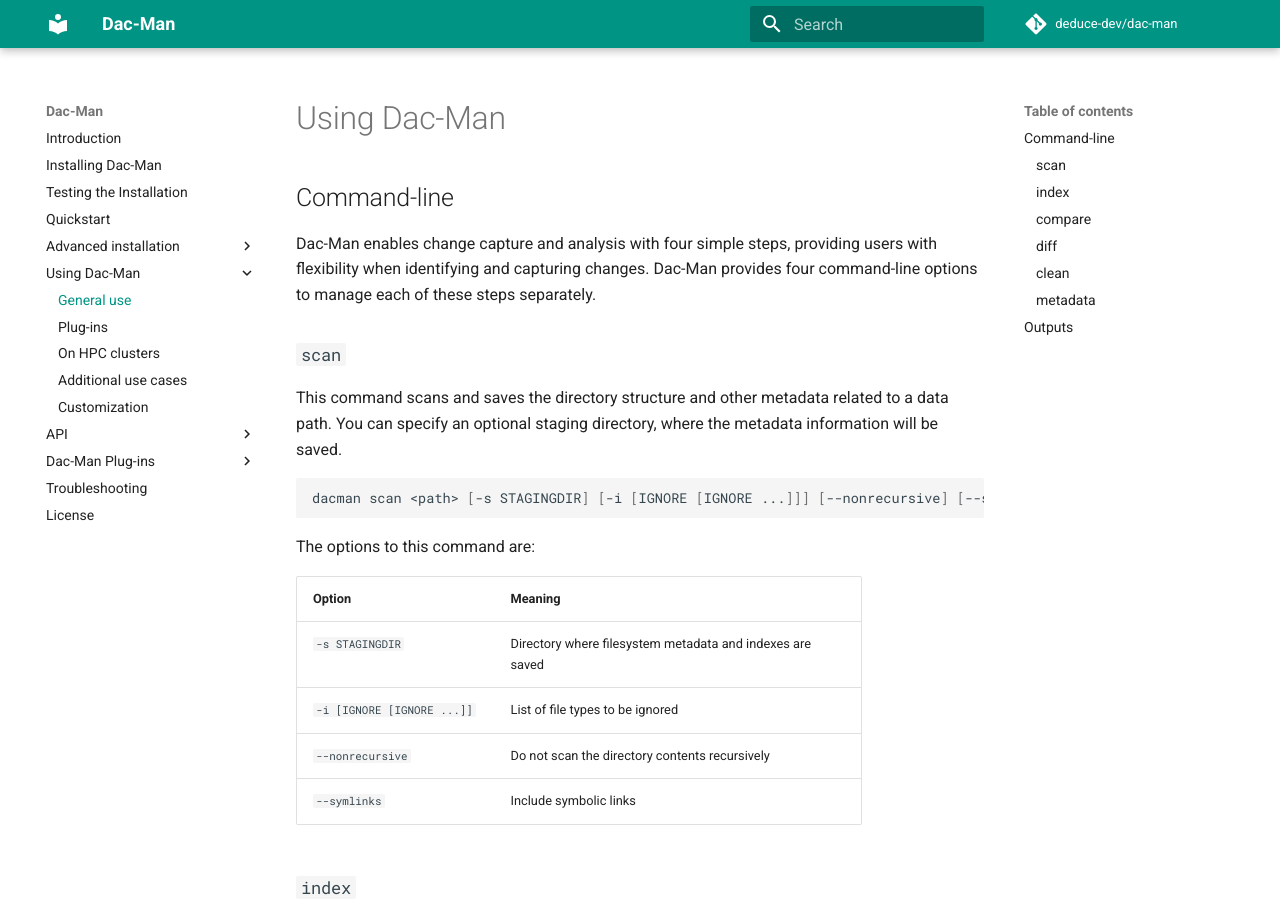
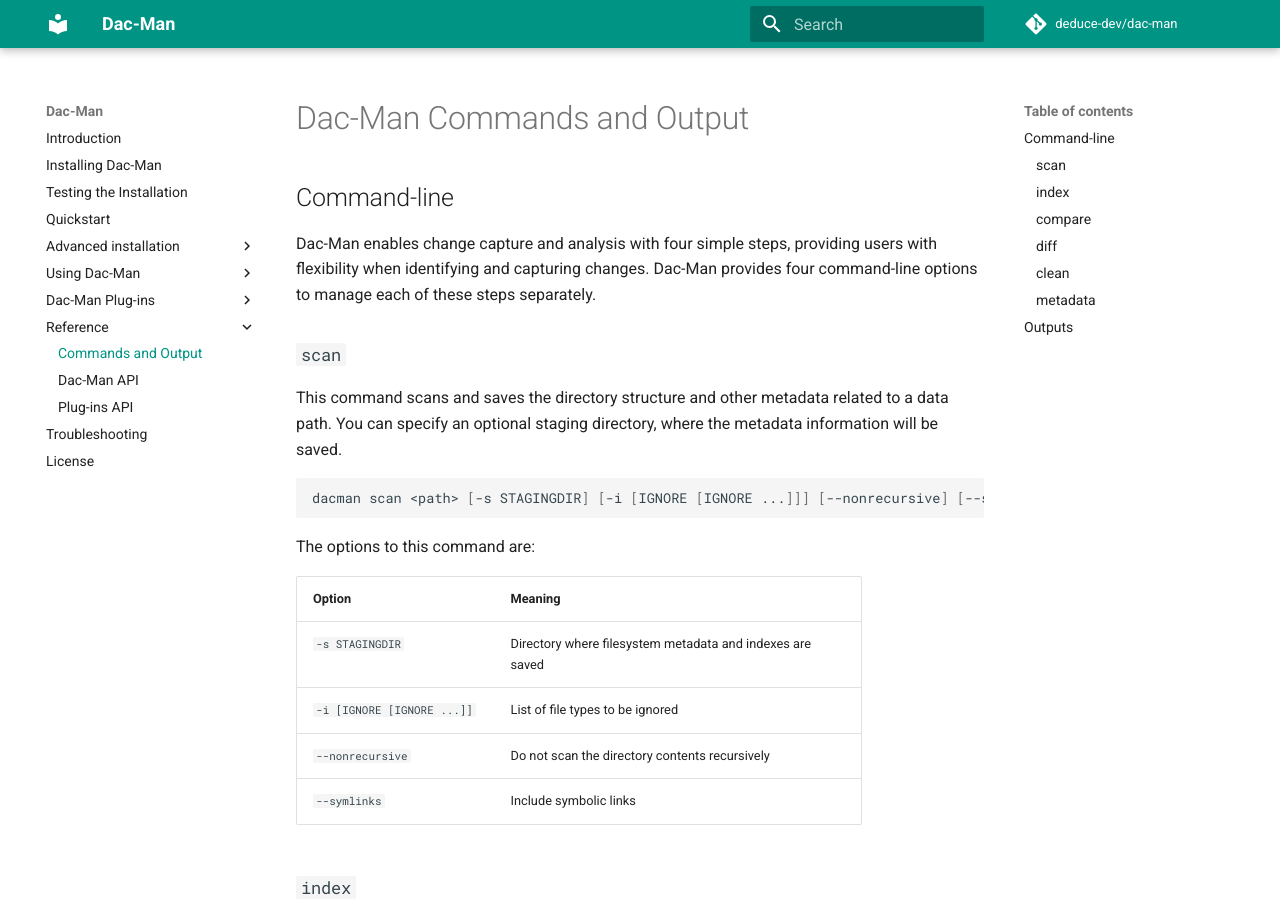
Before and after one commit to deduce-dev/dac-man, an MkDocs documentation site: the page built from docs/reference/commands.md, in a window 1280 px wide and 900 px high. Built offline with MkDocs 1.6.1 and Material for MkDocs 9.7.7, drawn with Linux system fonts in a browser that asks for light colours; comment, search, counter and statistics services are not loaded.

Commit message:
Merge API and CLI usage pages into new References section

```diff
--- a/docs/use/general.md
+++ b/docs/reference/commands.md
@@ -1,4 +1,4 @@
-# Using Dac-Man
+# Dac-Man Commands and Output
 
 ## Command-line
 
--- a/mkdocs.yml
+++ b/mkdocs.yml
@@ -16,9 +16,6 @@ nav:
     - On HPC clusters: use/hpc.md
     - Additional use cases: use/misc.md
     - Customization: use/config.md
-  - API:
-      Dac-Man: api/dacman.md
-      Plug-ins: api/plugins.md
   - Dac-Man Plug-ins:
     # - Introduction: plugins/introduction.md
     - Default: plugins/default.md
@@ -39,6 +36,10 @@ nav:
       - HDF5: plugins-docs/extend/hdf5-edf.md
       - JSON: plugins-docs/extend/json.md
     - Creating a plug-in from scratch: plugins-docs/from-scratch.md
+  - Reference:
+      Commands and Output: reference/commands.md
+      Dac-Man API: reference/dacman-api.md
+      Plug-ins API: reference/plugins-api.md
   - Troubleshooting: troubleshooting.md
   - License: license.md
 
```
Also changed, not shown: docs/reference/dacman-api.md (renamed from docs/api/dacman.md), docs/reference/plugins-api.md (renamed from docs/api/plugins.md).
